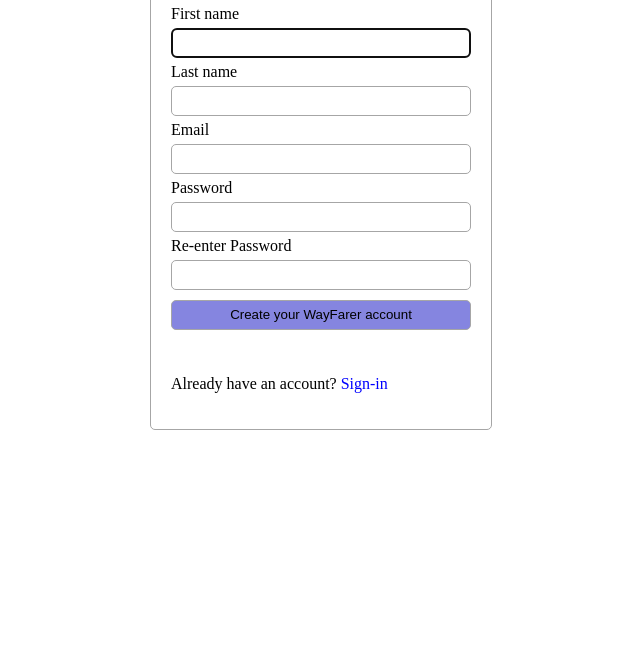
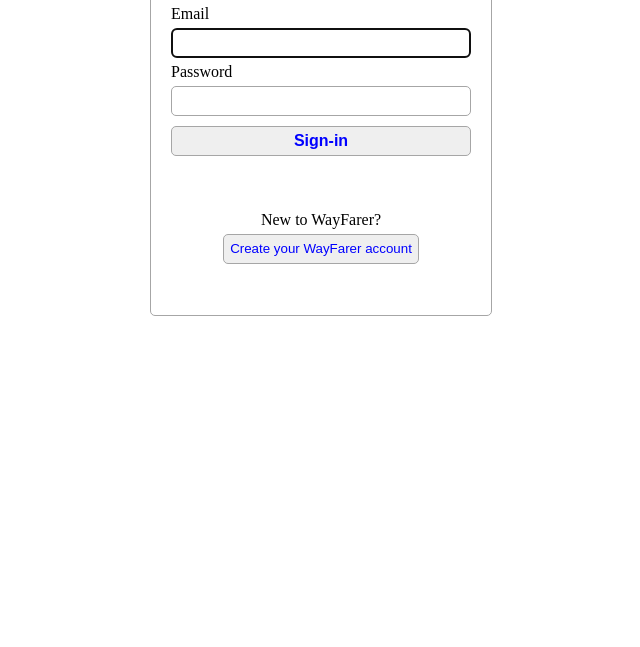
Before and after one commit to T2Wil/WayFarer-v2, a plain HTML site: page UI/html/signin.html in a window 1280 px wide. Shown: the part 153-800 px from the top of the page, without its empty margins (319-959 px from the left). Drawn offline with Linux system fonts and the light colour scheme.

Commit message:
fix links on signin and signup page [Started 167642971]

```diff
--- a/UI/css/signin.css
+++ b/UI/css/signin.css
@@ -37,10 +37,10 @@
     margin:5px 0;
 }
 .container .content form button{
-    background-color:rgb(133, 133, 224);
+    font-size: 1rem;
+    font-weight: bolder;
 }
 .container .content form button:hover,a:hover{
-	font-weight: bold;
 	cursor: pointer;
 }
 .container .content p{
--- a/UI/css/signup.css
+++ b/UI/css/signup.css
@@ -37,10 +37,10 @@
     margin:5px 0;
 }
 .container .content form button{
-    background-color:rgb(133, 133, 224);
+    font-size: 1rem;
+    font-weight: bold;
 }
 .container .content form button:hover,a:hover{
-	font-weight: bold;
 	cursor: pointer;
 }
 a{
--- a/UI/html/signin.html
+++ b/UI/html/signin.html
@@ -1,10 +1,11 @@
+
 <html lang="en">
         <head>
             <meta charset="UTF-8">
             <meta name="viewport" content="width=device-width, initial-scale=1.0">
             <meta http-equiv="X-UA-Compatible" content="ie=edge">
-    <title>WAYFARER | SIGN UP</title>
-    <link rel="stylesheet" href="../css/signup.css">
+            <title>WAYFARER | SIGN IN</title>
+            <link rel="stylesheet" href="../css/signin.css">
         </head>
         <body>
             <div class="container">
@@ -12,22 +13,16 @@
                     <h1><a href="index.html">WayFarer</a> </h1>
                 </div>
                 <div class="content">
-            <h2>Create account</h2>
+                    <h2>Sign-In</h2>
                     <form action="">
-                First name
-                <input type="text" name="first_name" id="" autofocus>
-                Last name
-                <input type="text" name="last_name" id="">
                         Email
-                <input type="text" name="email" id="">
+                        <input type="text" name="email" id="" autofocus>
                         Password
                         <input type="text" name="password" id="">
-                Re-enter Password
-                <input type="text" name="password2" id="">
-                <button type="submit">Create your WayFarer account</button>
+                        <button type="submit"><a href="user.html">Sign-in</a> </button>
                     </form>
-            <p>Already have an account?
-                <a href="signin.html">Sign-in</a>
+                    <p>New to WayFarer?
+                        <button><a href="signup.html">Create your WayFarer account</a></button>
                     </p>
                 </div>
             </div>
```
Also changed, not shown: UI/html/admin.html (+1 -0 lines), UI/html/signup.html (+1 -2 lines), UI/html/user.html (+2 -1 lines). Lines whose indentation alone changed are shown as unchanged.
